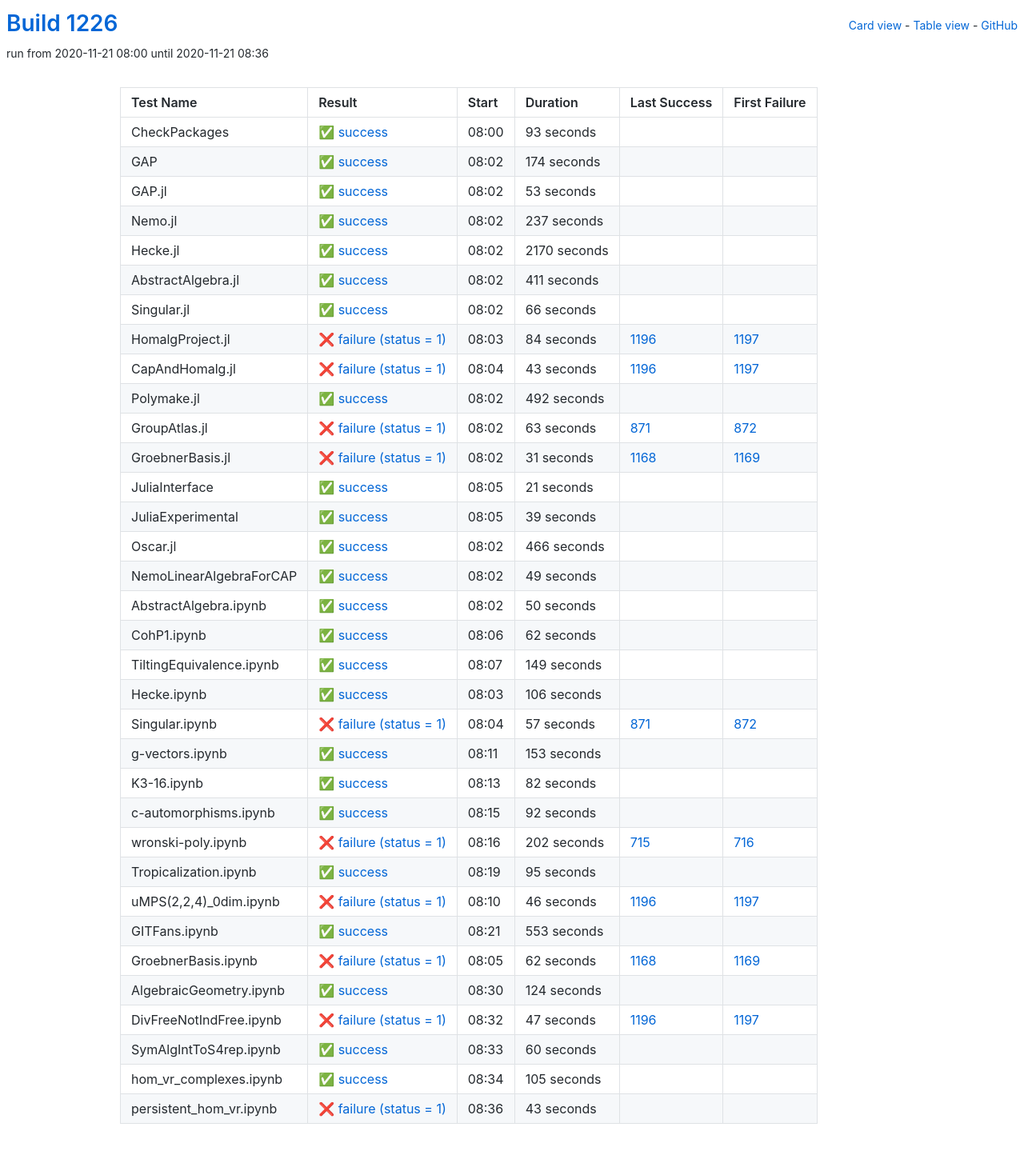
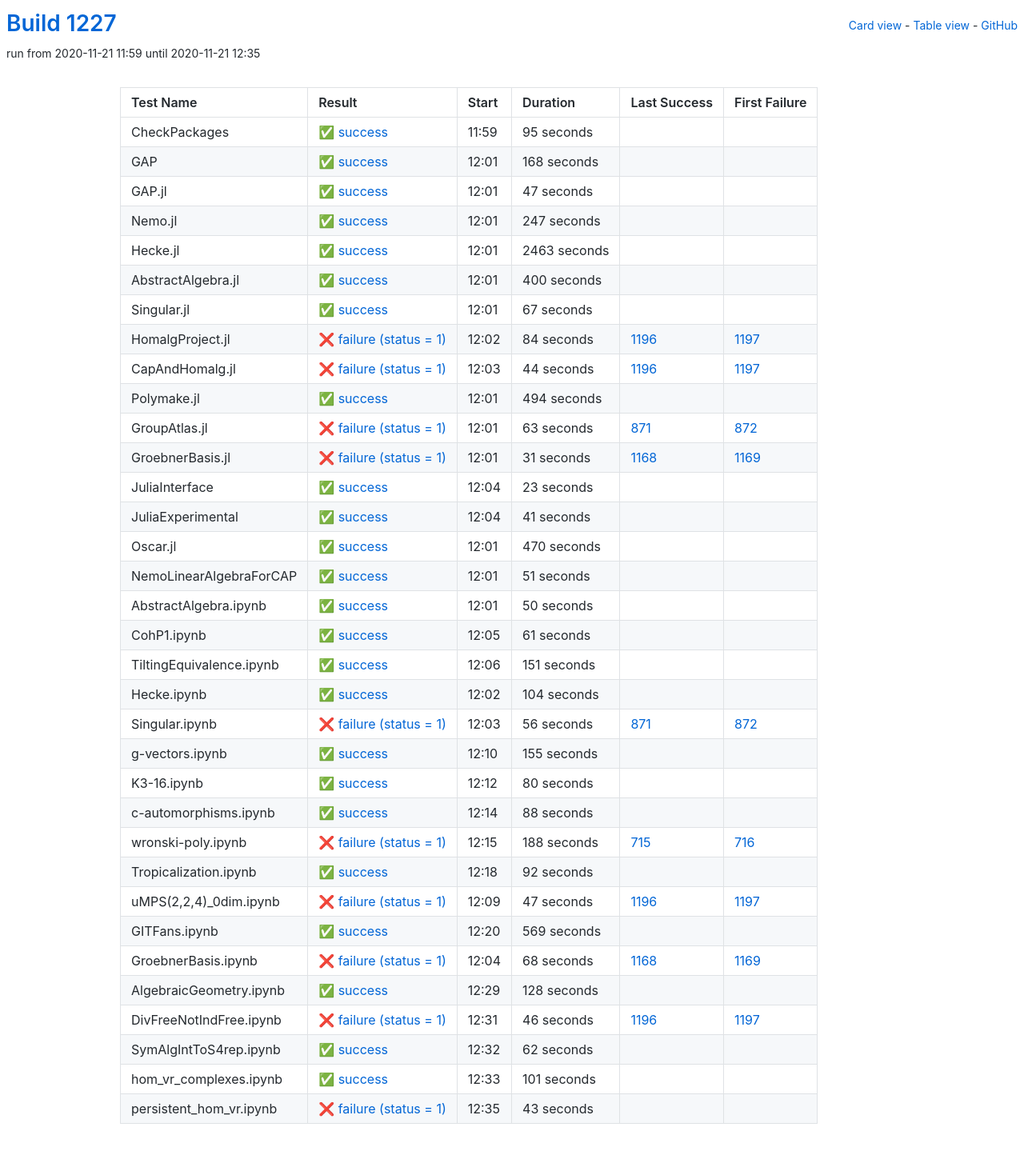
Before and after one commit to oscar-system/oscar-ci-status-stable, a Jekyll site: the page built from table.html, in a window 1280 px wide. Shown: the whole page at 80% size. Built offline with Jekyll 4.4.1, drawn with Linux system fonts in a browser that asks for light colours.

Commit message:
Build #1227

```diff
--- a/_data/ci.yml
+++ b/_data/ci.yml
@@ -1,6 +1,6 @@
 ---
-build: 1226
-build_url: https://oscarci.mathematik.uni-kl.de/job/oscar-stable/1226/
+build: 1227
+build_url: https://oscarci.mathematik.uni-kl.de/job/oscar-stable/1227/
 job: oscar-stable
 organization: oscar-system
 repo: oscar-ci-status-stable
@@ -8,92 +8,92 @@ repourl: https://github.com/oscar-system/oscar-ci-status-stable
 tests:
 - name: CheckPackages
   id: checkpackages
-  log: https://oscarci.mathematik.uni-kl.de/job/oscar-stable/1226/artifact/logs/build-1226/CheckPackages.log
-  start: 2020-11-21 08:00
+  log: https://oscarci.mathematik.uni-kl.de/job/oscar-stable/1227/artifact/logs/build-1227/CheckPackages.log
+  start: 2020-11-21 11:59
   success: true
   exitcode: 0
   status: success
-  duration: 93
+  duration: 95
   last_success: false
   last_success_url:
   first_failure: false
   first_failure_url:
 - name: GAP
   id: gap
-  log: https://oscarci.mathematik.uni-kl.de/job/oscar-stable/1226/artifact/logs/build-1226/GAP.log
-  start: 2020-11-21 08:02
+  log: https://oscarci.mathematik.uni-kl.de/job/oscar-stable/1227/artifact/logs/build-1227/GAP.log
+  start: 2020-11-21 12:01
   success: true
   exitcode: 0
   status: success
-  duration: 174
+  duration: 168
   last_success: false
   last_success_url:
   first_failure: false
   first_failure_url:
 - name: GAP.jl
   id: gap-jl
-  log: https://oscarci.mathematik.uni-kl.de/job/oscar-stable/1226/artifact/logs/build-1226/GAP.jl.log
-  start: 2020-11-21 08:02
+  log: https://oscarci.mathematik.uni-kl.de/job/oscar-stable/1227/artifact/logs/build-1227/GAP.jl.log
+  start: 2020-11-21 12:01
   success: true
   exitcode: 0
   status: success
-  duration: 53
+  duration: 47
   last_success: false
   last_success_url:
   first_failure: false
   first_failure_url:
 - name: Nemo.jl
   id: nemo-jl
-  log: https://oscarci.mathematik.uni-kl.de/job/oscar-stable/1226/artifact/logs/build-1226/Nemo.jl.log
-  start: 2020-11-21 08:02
+  log: https://oscarci.mathematik.uni-kl.de/job/oscar-stable/1227/artifact/logs/build-1227/Nemo.jl.log
+  start: 2020-11-21 12:01
   success: true
   exitcode: 0
   status: success
-  duration: 237
+  duration: 247
   last_success: false
   last_success_url:
   first_failure: false
   first_failure_url:
 - name: Hecke.jl
   id: hecke-jl
-  log: https://oscarci.mathematik.uni-kl.de/job/oscar-stable/1226/artifact/logs/build-1226/Hecke.jl.log
-  start: 2020-11-21 08:02
+  log: https://oscarci.mathematik.uni-kl.de/job/oscar-stable/1227/artifact/logs/build-1227/Hecke.jl.log
+  start: 2020-11-21 12:01
   success: true
   exitcode: 0
   status: success
-  duration: 2170
+  duration: 2463
   last_success: false
   last_success_url:
   first_failure: false
   first_failure_url:
 - name: AbstractAlgebra.jl
   id: abstractalgebra-jl
-  log: https://oscarci.mathematik.uni-kl.de/job/oscar-stable/1226/artifact/logs/build-1226/AbstractAlgebra.jl.log
-  start: 2020-11-21 08:02
+  log: https://oscarci.mathematik.uni-kl.de/job/oscar-stable/1227/artifact/logs/build-1227/AbstractAlgebra.jl.log
+  start: 2020-11-21 12:01
   success: true
   exitcode: 0
   status: success
-  duration: 411
+  duration: 400
   last_success: false
   last_success_url:
   first_failure: false
   first_failure_url:
 - name: Singular.jl
   id: singular-jl
-  log: https://oscarci.mathematik.uni-kl.de/job/oscar-stable/1226/artifact/logs/build-1226/Singular.jl.log
-  start: 2020-11-21 08:02
+  log: https://oscarci.mathematik.uni-kl.de/job/oscar-stable/1227/artifact/logs/build-1227/Singular.jl.log
+  start: 2020-11-21 12:01
   success: true
   exitcode: 0
   status: success
-  duration: 66
+  duration: 67
   last_success: false
   last_success_url:
   first_failure: false
   first_failure_url:
 - name: HomalgProject.jl
   id: homalgproject-jl
-  log: https://oscarci.mathematik.uni-kl.de/job/oscar-stable/1226/artifact/logs/build-1226/HomalgProject.jl.log
-  start: 2020-11-21 08:03
+  log: https://oscarci.mathematik.uni-kl.de/job/oscar-stable/1227/artifact/logs/build-1227/HomalgProject.jl.log
+  start: 2020-11-21 12:02
   success: false
   exitcode: 1
   status: failure
@@ -104,32 +104,32 @@ tests:
   first_failure_url: https://oscarci.mathematik.uni-kl.de/job/oscar-stable/1197/
 - name: CapAndHomalg.jl
   id: capandhomalg-jl
-  log: https://oscarci.mathematik.uni-kl.de/job/oscar-stable/1226/artifact/logs/build-1226/CapAndHomalg.jl.log
-  start: 2020-11-21 08:04
+  log: https://oscarci.mathematik.uni-kl.de/job/oscar-stable/1227/artifact/logs/build-1227/CapAndHomalg.jl.log
+  start: 2020-11-21 12:03
   success: false
   exitcode: 1
   status: failure
-  duration: 43
+  duration: 44
   last_success: 1196
   last_success_url: https://oscarci.mathematik.uni-kl.de/job/oscar-stable/1196/
   first_failure: 1197
   first_failure_url: https://oscarci.mathematik.uni-kl.de/job/oscar-stable/1197/
 - name: Polymake.jl
   id: polymake-jl
-  log: https://oscarci.mathematik.uni-kl.de/job/oscar-stable/1226/artifact/logs/build-1226/Polymake.jl.log
-  start: 2020-11-21 08:02
+  log: https://oscarci.mathematik.uni-kl.de/job/oscar-stable/1227/artifact/logs/build-1227/Polymake.jl.log
+  start: 2020-11-21 12:01
   success: true
   exitcode: 0
   status: success
-  duration: 492
+  duration: 494
   last_success: false
   last_success_url:
   first_failure: false
   first_failure_url:
 - name: GroupAtlas.jl
   id: groupatlas-jl
-  log: https://oscarci.mathematik.uni-kl.de/job/oscar-stable/1226/artifact/logs/build-1226/GroupAtlas.jl.log
-  start: 2020-11-21 08:02
+  log: https://oscarci.mathematik.uni-kl.de/job/oscar-stable/1227/artifact/logs/build-1227/GroupAtlas.jl.log
+  start: 2020-11-21 12:01
   success: false
   exitcode: 1
   status: failure
@@ -140,8 +140,8 @@ tests:
   first_failure_url: https://oscarci.mathematik.uni-kl.de/job/oscar-stable/872/
 - name: GroebnerBasis.jl
   id: groebnerbasis-jl
-  log: https://oscarci.mathematik.uni-kl.de/job/oscar-stable/1226/artifact/logs/build-1226/GroebnerBasis.jl.log
-  start: 2020-11-21 08:02
+  log: https://oscarci.mathematik.uni-kl.de/job/oscar-stable/1227/artifact/logs/build-1227/GroebnerBasis.jl.log
+  start: 2020-11-21 12:01
   success: false
   exitcode: 1
   status: failure
@@ -152,56 +152,56 @@ tests:
   first_failure_url: https://oscarci.mathematik.uni-kl.de/job/oscar-stable/1169/
 - name: JuliaInterface
   id: juliainterface
-  log: https://oscarci.mathematik.uni-kl.de/job/oscar-stable/1226/artifact/logs/build-1226/JuliaInterface.log
-  start: 2020-11-21 08:05
+  log: https://oscarci.mathematik.uni-kl.de/job/oscar-stable/1227/artifact/logs/build-1227/JuliaInterface.log
+  start: 2020-11-21 12:04
   success: true
   exitcode: 0
   status: success
-  duration: 21
+  duration: 23
   last_success: false
   last_success_url:
   first_failure: false
   first_failure_url:
 - name: JuliaExperimental
   id: juliaexperimental
-  log: https://oscarci.mathematik.uni-kl.de/job/oscar-stable/1226/artifact/logs/build-1226/JuliaExperimental.log
-  start: 2020-11-21 08:05
+  log: https://oscarci.mathematik.uni-kl.de/job/oscar-stable/1227/artifact/logs/build-1227/JuliaExperimental.log
+  start: 2020-11-21 12:04
   success: true
   exitcode: 0
   status: success
-  duration: 39
+  duration: 41
   last_success: false
   last_success_url:
   first_failure: false
   first_failure_url:
 - name: Oscar.jl
   id: oscar-jl
-  log: https://oscarci.mathematik.uni-kl.de/job/oscar-stable/1226/artifact/logs/build-1226/Oscar.jl.log
-  start: 2020-11-21 08:02
+  log: https://oscarci.mathematik.uni-kl.de/job/oscar-stable/1227/artifact/logs/build-1227/Oscar.jl.log
+  start: 2020-11-21 12:01
   success: true
   exitcode: 0
   status: success
-  duration: 466
+  duration: 470
   last_success: false
   last_success_url:
   first_failure: false
   first_failure_url:
 - name: NemoLinearAlgebraForCAP
   id: nemolinearalgebraforcap
-  log: https://oscarci.mathematik.uni-kl.de/job/oscar-stable/1226/artifact/logs/build-1226/NemoLinearAlgebraForCAP.log
-  start: 2020-11-21 08:02
+  log: https://oscarci.mathematik.uni-kl.de/job/oscar-stable/1227/artifact/logs/build-1227/NemoLinearAlgebraForCAP.log
+  start: 2020-11-21 12:01
   success: true
   exitcode: 0
   status: success
-  duration: 49
+  duration: 51
   last_success: false
   last_success_url:
   first_failure: false
   first_failure_url:
 - name: AbstractAlgebra.ipynb
   id: abstractalgebra-ipynb
-  log: https://oscarci.mathematik.uni-kl.de/job/oscar-stable/1226/artifact/logs/build-1226/AbstractAlgebra.ipynb.log
-  start: 2020-11-21 08:02
+  log: https://oscarci.mathematik.uni-kl.de/job/oscar-stable/1227/artifact/logs/build-1227/AbstractAlgebra.ipynb.log
+  start: 2020-11-21 12:01
   success: true
   exitcode: 0
   status: success
@@ -212,8 +212,176 @@ tests:
   first_failure_url:
 - name: CohP1.ipynb
   id: cohp1-ipynb
-  log: https://oscarci.mathematik.uni-kl.de/job/oscar-stable/1226/artifact/logs/build-1226/CohP1.ipynb.log
-  start: 2020-11-21 08:06
+  log: https://oscarci.mathematik.uni-kl.de/job/oscar-stable/1227/artifact/logs/build-1227/CohP1.ipynb.log
+  start: 2020-11-21 12:05
+  success: true
+  exitcode: 0
+  status: success
+  duration: 61
+  last_success: false
+  last_success_url:
+  first_failure: false
+  first_failure_url:
+- name: TiltingEquivalence.ipynb
+  id: tiltingequivalence-ipynb
+  log: https://oscarci.mathematik.uni-kl.de/job/oscar-stable/1227/artifact/logs/build-1227/TiltingEquivalence.ipynb.log
+  start: 2020-11-21 12:06
+  success: true
+  exitcode: 0
+  status: success
+  duration: 151
+  last_success: false
+  last_success_url:
+  first_failure: false
+  first_failure_url:
+- name: Hecke.ipynb
+  id: hecke-ipynb
+  log: https://oscarci.mathematik.uni-kl.de/job/oscar-stable/1227/artifact/logs/build-1227/Hecke.ipynb.log
+  start: 2020-11-21 12:02
+  success: true
+  exitcode: 0
+  status: success
+  duration: 104
+  last_success: false
+  last_success_url:
+  first_failure: false
+  first_failure_url:
+- name: Singular.ipynb
+  id: singular-ipynb
+  log: https://oscarci.mathematik.uni-kl.de/job/oscar-stable/1227/artifact/logs/build-1227/Singular.ipynb.log
+  start: 2020-11-21 12:03
+  success: false
+  exitcode: 1
+  status: failure
+  duration: 56
+  last_success: 871
+  last_success_url: https://oscarci.mathematik.uni-kl.de/job/oscar-stable/871/
+  first_failure: 872
+  first_failure_url: https://oscarci.mathematik.uni-kl.de/job/oscar-stable/872/
+- name: g-vectors.ipynb
+  id: g-vectors-ipynb
+  log: https://oscarci.mathematik.uni-kl.de/job/oscar-stable/1227/artifact/logs/build-1227/g-vectors.ipynb.log
+  start: 2020-11-21 12:10
+  success: true
+  exitcode: 0
+  status: success
+  duration: 155
+  last_success: false
+  last_success_url:
+  first_failure: false
+  first_failure_url:
+- name: K3-16.ipynb
+  id: k3-16-ipynb
+  log: https://oscarci.mathematik.uni-kl.de/job/oscar-stable/1227/artifact/logs/build-1227/K3-16.ipynb.log
+  start: 2020-11-21 12:12
+  success: true
+  exitcode: 0
+  status: success
+  duration: 80
+  last_success: false
+  last_success_url:
+  first_failure: false
+  first_failure_url:
+- name: c-automorphisms.ipynb
+  id: c-automorphisms-ipynb
+  log: https://oscarci.mathematik.uni-kl.de/job/oscar-stable/1227/artifact/logs/build-1227/c-automorphisms.ipynb.log
+  start: 2020-11-21 12:14
+  success: true
+  exitcode: 0
+  status: success
+  duration: 88
+  last_success: false
+  last_success_url:
+  first_failure: false
+  first_failure_url:
+- name: wronski-poly.ipynb
+  id: wronski-poly-ipynb
+  log: https://oscarci.mathematik.uni-kl.de/job/oscar-stable/1227/artifact/logs/build-1227/wronski-poly.ipynb.log
+  start: 2020-11-21 12:15
+  success: false
+  exitcode: 1
+  status: failure
+  duration: 188
+  last_success: 715
+  last_success_url: https://oscarci.mathematik.uni-kl.de/job/oscar-stable/715/
+  first_failure: 716
+  first_failure_url: https://oscarci.mathematik.uni-kl.de/job/oscar-stable/716/
+- name: Tropicalization.ipynb
+  id: tropicalization-ipynb
+  log: https://oscarci.mathematik.uni-kl.de/job/oscar-stable/1227/artifact/logs/build-1227/Tropicalization.ipynb.log
+  start: 2020-11-21 12:18
+  success: true
+  exitcode: 0
+  status: success
+  duration: 92
+  last_success: false
+  last_success_url:
+  first_failure: false
+  first_failure_url:
+- name: uMPS(2,2,4)_0dim.ipynb
+  id: umps-2-2-4-0dim-ipynb
+  log: https://oscarci.mathematik.uni-kl.de/job/oscar-stable/1227/artifact/logs/build-1227/uMPS-2-2-4-_0dim.ipynb.log
+  start: 2020-11-21 12:09
+  success: false
+  exitcode: 1
+  status: failure
+  duration: 47
+  last_success: 1196
+  last_success_url: https://oscarci.mathematik.uni-kl.de/job/oscar-stable/1196/
+  first_failure: 1197
+  first_failure_url: https://oscarci.mathematik.uni-kl.de/job/oscar-stable/1197/
+- name: GITFans.ipynb
+  id: gitfans-ipynb
+  log: https://oscarci.mathematik.uni-kl.de/job/oscar-stable/1227/artifact/logs/build-1227/GITFans.ipynb.log
+  start: 2020-11-21 12:20
+  success: true
+  exitcode: 0
+  status: success
+  duration: 569
+  last_success: false
+  last_success_url:
+  first_failure: false
+  first_failure_url:
+- name: GroebnerBasis.ipynb
+  id: groebnerbasis-ipynb
+  log: https://oscarci.mathematik.uni-kl.de/job/oscar-stable/1227/artifact/logs/build-1227/GroebnerBasis.ipynb.log
+  start: 2020-11-21 12:04
+  success: false
+  exitcode: 1
+  status: failure
+  duration: 68
+  last_success: 1168
+  last_success_url: https://oscarci.mathematik.uni-kl.de/job/oscar-stable/1168/
+  first_failure: 1169
+  first_failure_url: https://oscarci.mathematik.uni-kl.de/job/oscar-stable/1169/
+- name: AlgebraicGeometry.ipynb
+  id: algebraicgeometry-ipynb
+  log: https://oscarci.mathematik.uni-kl.de/job/oscar-stable/1227/artifact/logs/build-1227/AlgebraicGeometry.ipynb.log
+  start: 2020-11-21 12:29
+  success: true
+  exitcode: 0
+  status: success
+  duration: 128
+  last_success: false
+  last_success_url:
+  first_failure: false
+  first_failure_url:
+- name: DivFreeNotIndFree.ipynb
+  id: divfreenotindfree-ipynb
+  log: https://oscarci.mathematik.uni-kl.de/job/oscar-stable/1227/artifact/logs/build-1227/DivFreeNotIndFree.ipynb.log
+  start: 2020-11-21 12:31
+  success: false
+  exitcode: 1
+  status: failure
+  duration: 46
+  last_success: 1196
+  last_success_url: https://oscarci.mathematik.uni-kl.de/job/oscar-stable/1196/
+  first_failure: 1197
+  first_failure_url: https://oscarci.mathematik.uni-kl.de/job/oscar-stable/1197/
+- name: SymAlgIntToS4rep.ipynb
+  id: symalginttos4rep-ipynb
+  log: https://oscarci.mathematik.uni-kl.de/job/oscar-stable/1227/artifact/logs/build-1227/SymAlgIntToS4rep.ipynb.log
+  start: 2020-11-21 12:32
   success: true
   exitcode: 0
   status: success
@@ -222,190 +390,22 @@ tests:
   last_success_url:
   first_failure: false
   first_failure_url:
-- name: TiltingEquivalence.ipynb
-  id: tiltingequivalence-ipynb
-  log: https://oscarci.mathematik.uni-kl.de/job/oscar-stable/1226/artifact/logs/build-1226/TiltingEquivalence.ipynb.log
-  start: 2020-11-21 08:07
+- name: hom_vr_complexes.ipynb
+  id: hom-vr-complexes-ipynb
+  log: https://oscarci.mathematik.uni-kl.de/job/oscar-stable/1227/artifact/logs/build-1227/hom_vr_complexes.ipynb.log
+  start: 2020-11-21 12:33
   success: true
   exitcode: 0
   status: success
-  duration: 149
-  last_success: false
-  last_success_url:
-  first_failure: false
-  first_failure_url:
-- name: Hecke.ipynb
-  id: hecke-ipynb
-  log: https://oscarci.mathematik.uni-kl.de/job/oscar-stable/1226/artifact/logs/build-1226/Hecke.ipynb.log
-  start: 2020-11-21 08:03
-  success: true
-  exitcode: 0
-  status: success
-  duration: 106
-  last_success: false
-  last_success_url:
-  first_failure: false
-  first_failure_url:
-- name: Singular.ipynb
-  id: singular-ipynb
-  log: https://oscarci.mathematik.uni-kl.de/job/oscar-stable/1226/artifact/logs/build-1226/Singular.ipynb.log
-  start: 2020-11-21 08:04
-  success: false
-  exitcode: 1
-  status: failure
-  duration: 57
-  last_success: 871
-  last_success_url: https://oscarci.mathematik.uni-kl.de/job/oscar-stable/871/
-  first_failure: 872
-  first_failure_url: https://oscarci.mathematik.uni-kl.de/job/oscar-stable/872/
-- name: g-vectors.ipynb
-  id: g-vectors-ipynb
-  log: https://oscarci.mathematik.uni-kl.de/job/oscar-stable/1226/artifact/logs/build-1226/g-vectors.ipynb.log
-  start: 2020-11-21 08:11
-  success: true
-  exitcode: 0
-  status: success
-  duration: 153
-  last_success: false
-  last_success_url:
-  first_failure: false
-  first_failure_url:
-- name: K3-16.ipynb
-  id: k3-16-ipynb
-  log: https://oscarci.mathematik.uni-kl.de/job/oscar-stable/1226/artifact/logs/build-1226/K3-16.ipynb.log
-  start: 2020-11-21 08:13
-  success: true
-  exitcode: 0
-  status: success
-  duration: 82
-  last_success: false
-  last_success_url:
-  first_failure: false
-  first_failure_url:
-- name: c-automorphisms.ipynb
-  id: c-automorphisms-ipynb
-  log: https://oscarci.mathematik.uni-kl.de/job/oscar-stable/1226/artifact/logs/build-1226/c-automorphisms.ipynb.log
-  start: 2020-11-21 08:15
-  success: true
-  exitcode: 0
-  status: success
-  duration: 92
-  last_success: false
-  last_success_url:
-  first_failure: false
-  first_failure_url:
-- name: wronski-poly.ipynb
-  id: wronski-poly-ipynb
-  log: https://oscarci.mathematik.uni-kl.de/job/oscar-stable/1226/artifact/logs/build-1226/wronski-poly.ipynb.log
-  start: 2020-11-21 08:16
-  success: false
-  exitcode: 1
-  status: failure
-  duration: 202
-  last_success: 715
-  last_success_url: https://oscarci.mathematik.uni-kl.de/job/oscar-stable/715/
-  first_failure: 716
-  first_failure_url: https://oscarci.mathematik.uni-kl.de/job/oscar-stable/716/
-- name: Tropicalization.ipynb
-  id: tropicalization-ipynb
-  log: https://oscarci.mathematik.uni-kl.de/job/oscar-stable/1226/artifact/logs/build-1226/Tropicalization.ipynb.log
-  start: 2020-11-21 08:19
-  success: true
-  exitcode: 0
-  status: success
-  duration: 95
-  last_success: false
-  last_success_url:
-  first_failure: false
-  first_failure_url:
-- name: uMPS(2,2,4)_0dim.ipynb
-  id: umps-2-2-4-0dim-ipynb
-  log: https://oscarci.mathematik.uni-kl.de/job/oscar-stable/1226/artifact/logs/build-1226/uMPS-2-2-4-_0dim.ipynb.log
-  start: 2020-11-21 08:10
-  success: false
-  exitcode: 1
-  status: failure
-  duration: 46
-  last_success: 1196
-  last_success_url: https://oscarci.mathematik.uni-kl.de/job/oscar-stable/1196/
-  first_failure: 1197
-  first_failure_url: https://oscarci.mathematik.uni-kl.de/job/oscar-stable/1197/
-- name: GITFans.ipynb
-  id: gitfans-ipynb
-  log: https://oscarci.mathematik.uni-kl.de/job/oscar-stable/1226/artifact/logs/build-1226/GITFans.ipynb.log
-  start: 2020-11-21 08:21
-  success: true
-  exitcode: 0
-  status: success
-  duration: 553
-  last_success: false
-  last_success_url:
-  first_failure: false
-  first_failure_url:
-- name: GroebnerBasis.ipynb
-  id: groebnerbasis-ipynb
-  log: https://oscarci.mathematik.uni-kl.de/job/oscar-stable/1226/artifact/logs/build-1226/GroebnerBasis.ipynb.log
-  start: 2020-11-21 08:05
-  success: false
-  exitcode: 1
-  status: failure
-  duration: 62
-  last_success: 1168
-  last_success_url: https://oscarci.mathematik.uni-kl.de/job/oscar-stable/1168/
-  first_failure: 1169
-  first_failure_url: https://oscarci.mathematik.uni-kl.de/job/oscar-stable/1169/
-- name: AlgebraicGeometry.ipynb
-  id: algebraicgeometry-ipynb
-  log: https://oscarci.mathematik.uni-kl.de/job/oscar-stable/1226/artifact/logs/build-1226/AlgebraicGeometry.ipynb.log
-  start: 2020-11-21 08:30
-  success: true
-  exitcode: 0
-  status: success
-  duration: 124
-  last_success: false
-  last_success_url:
-  first_failure: false
-  first_failure_url:
-- name: DivFreeNotIndFree.ipynb
-  id: divfreenotindfree-ipynb
-  log: https://oscarci.mathematik.uni-kl.de/job/oscar-stable/1226/artifact/logs/build-1226/DivFreeNotIndFree.ipynb.log
-  start: 2020-11-21 08:32
-  success: false
-  exitcode: 1
-  status: failure
-  duration: 47
-  last_success: 1196
-  last_success_url: https://oscarci.mathematik.uni-kl.de/job/oscar-stable/1196/
-  first_failure: 1197
-  first_failure_url: https://oscarci.mathematik.uni-kl.de/job/oscar-stable/1197/
-- name: SymAlgIntToS4rep.ipynb
-  id: symalginttos4rep-ipynb
-  log: https://oscarci.mathematik.uni-kl.de/job/oscar-stable/1226/artifact/logs/build-1226/SymAlgIntToS4rep.ipynb.log
-  start: 2020-11-21 08:33
-  success: true
-  exitcode: 0
-  status: success
-  duration: 60
-  last_success: false
-  last_success_url:
-  first_failure: false
-  first_failure_url:
-- name: hom_vr_complexes.ipynb
-  id: hom-vr-complexes-ipynb
-  log: https://oscarci.mathematik.uni-kl.de/job/oscar-stable/1226/artifact/logs/build-1226/hom_vr_complexes.ipynb.log
-  start: 2020-11-21 08:34
-  success: true
-  exitcode: 0
-  status: success
-  duration: 105
+  duration: 101
   last_success: false
   last_success_url:
   first_failure: false
   first_failure_url:
 - name: persistent_hom_vr.ipynb
   id: persistent-hom-vr-ipynb
-  log: https://oscarci.mathematik.uni-kl.de/job/oscar-stable/1226/artifact/logs/build-1226/persistent_hom_vr.ipynb.log
-  start: 2020-11-21 08:36
+  log: https://oscarci.mathematik.uni-kl.de/job/oscar-stable/1227/artifact/logs/build-1227/persistent_hom_vr.ipynb.log
+  start: 2020-11-21 12:35
   success: false
   exitcode: 1
   status: failure
```
Also changed, not shown: README.md.
